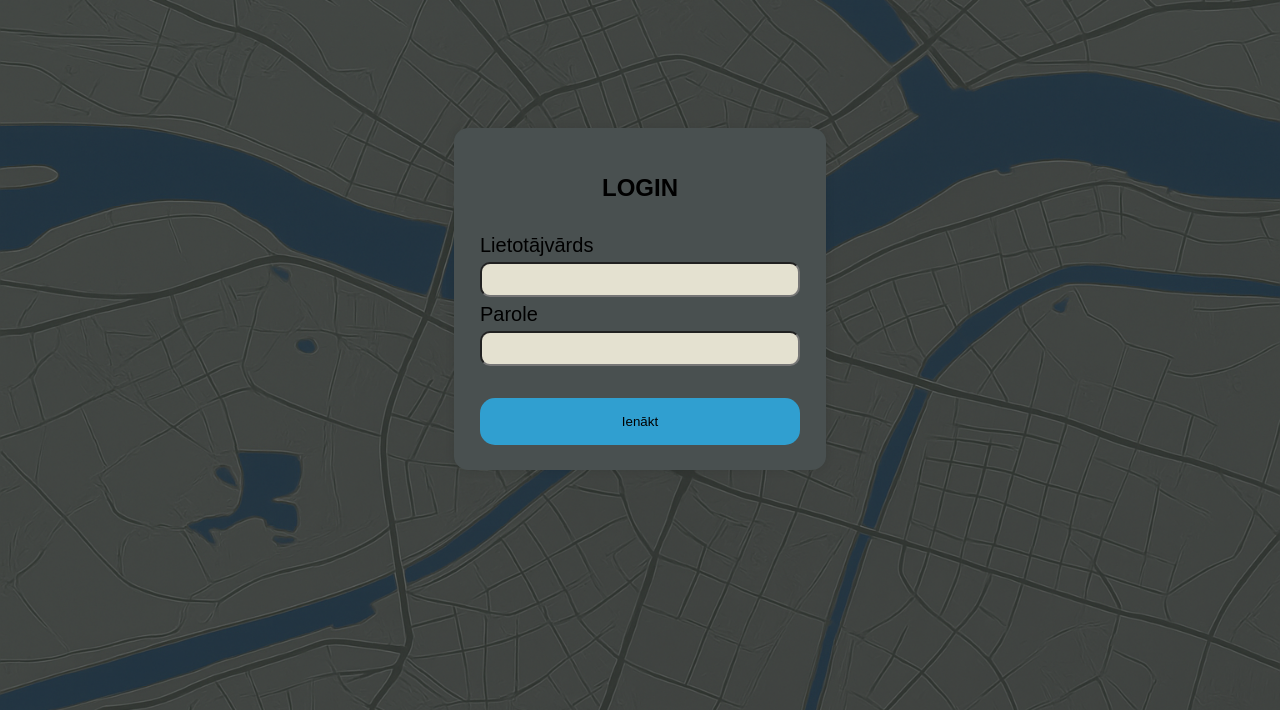
After one commit to germansveidemans/Projekt_lab, a Flask app: page / in a window 1280 px wide. The commit adds this page. Shown: the top 710 px of the page. Run offline with Flask 3, Linux system fonts and the light colour scheme.

Commit message:
Version 0.0.3

```diff
--- a/PythonProject/app/__init__.py
+++ b/PythonProject/app/__init__.py
@@ -7,6 +7,7 @@ from app.controllers.ClientControler import client_bp
 from app.controllers.OrderControler import order_bp
 from app.controllers.RouteController import route_bp
 from app.controllers.Work_areaController import work_area_bp
+from app.controllers.page_controller import page_bp
 
 
 def create_app():
@@ -26,5 +27,6 @@ def create_app():
     app.register_blueprint(order_bp)
     app.register_blueprint(route_bp)
     app.register_blueprint(work_area_bp)
+    app.register_blueprint(page_bp)
 
     return app
--- /dev/null
+++ b/PythonProject/app/controllers/page_controller.py
@@ -0,0 +1,7 @@
+from flask import Blueprint, render_template
+
+page_bp = Blueprint('page', __name__)
+
+@page_bp.get('/')
+def index():
+    return render_template("login.html")
--- /dev/null
+++ b/PythonProject/app/static/css/style.css
@@ -0,0 +1,69 @@
+.login-container {
+    width: 25%;
+    max-width: 25%;
+    margin: 10% auto;
+    padding: 2%;
+    background: #495050;
+    border-radius: 4%;
+    box-shadow: 0 0 10px rgba(0,0,0,0.1);
+}
+
+.login-container h2 {
+    margin-bottom: 10%;
+    text-align: center;
+    font-family: sans-serif;
+}
+
+.login-container label {
+    display: block;
+    margin-top: 2%;
+    font-size: 20px;
+    font-family: sans-serif;
+}
+
+.login-container input {
+    width: 100%;
+    padding: 8px;
+    margin-top: 5px;
+    box-sizing: border-box;
+    background: #E4E1D0;
+    border-radius: 10px;
+}
+
+.login-container button {
+    width: 100%;
+    margin-top: 10%;
+    padding: 5%;
+    background: #309FD0;
+    #color: white;
+    border: none;
+    cursor: pointer;
+    border-radius: 15px;
+}
+
+.login-container button:hover {
+    background: #E4E1D0;
+}
+
+.error {
+    background: #ffdddd;
+    color: #a10000;
+    padding: 8px;
+    border-radius: 3px;
+    margin-bottom: 10px;
+    text-align: center;
+}
+
+/*body {*/
+/*    background-color: #203850;*/
+/*}*/
+
+
+body {
+    margin: 0;
+    padding: 0;
+    background-image: url("../img/background2.png");
+    background-size: cover;
+    background-repeat: no-repeat;
+    background-position: center;
+}
--- a/PythonProject/Templates/base.html
+++ b/PythonProject/app/templates/base.html
@@ -3,7 +3,7 @@
 <head>
     <meta charset="UTF-8">
     <title>{% block title %}{% endblock %}</title>
-    <link href="https://cdn.jsdelivr.net/npm/bootstrap@5.3.8/dist/css/bootstrap.min.css" rel="stylesheet" integrity="sha384-sRIl4kxILFvY47J16cr9ZwB07vP4J8+LH7qKQnuqkuIAvNWLzeN8tE5YBujZqJLB" crossorigin="anonymous">
+    <link rel="stylesheet" href="{{ url_for('static', filename='css/style.css') }}">
 </head>
 <body>
     <nav class="navbar navbar-expand-lg bg-body-tertiary">
--- /dev/null
+++ b/PythonProject/app/templates/login.html
@@ -0,0 +1,31 @@
+<!doctype html>
+<html lang="ru">
+<head>
+    <meta charset="UTF-8">
+    <title>Ienākt sistēmā</title>
+    <link rel="stylesheet" href="{{ url_for('static', filename='css/style.css') }}">
+</head>
+<body>
+
+<div class="login-container">
+
+    <h2>LOGIN</h2>
+
+    {% if error %}
+        <div class="error">{{ error }}</div>
+    {% endif %}
+
+    <form method="POST">
+        <label>Lietotājvārds</label>
+        <input type="text" name="username" required>
+
+        <label>Parole</label>
+        <input type="password" name="password" required>
+
+        <button type="submit">Ienākt</button>
+    </form>
+
+</div>
+
+</body>
+</html>
```
Also changed, not shown: PythonProject/Templates/login.html (deleted, +0 -15 lines), PythonProject/app/static/img/background2.png (added), PythonProject/app/templates/home.html (renamed from PythonProject/Templates/home.html), PythonProject/app/templates/orders.html (renamed from PythonProject/Templates/orders.html), PythonProject/app/templates/profile.html (renamed from PythonProject/Templates/profile.html).
